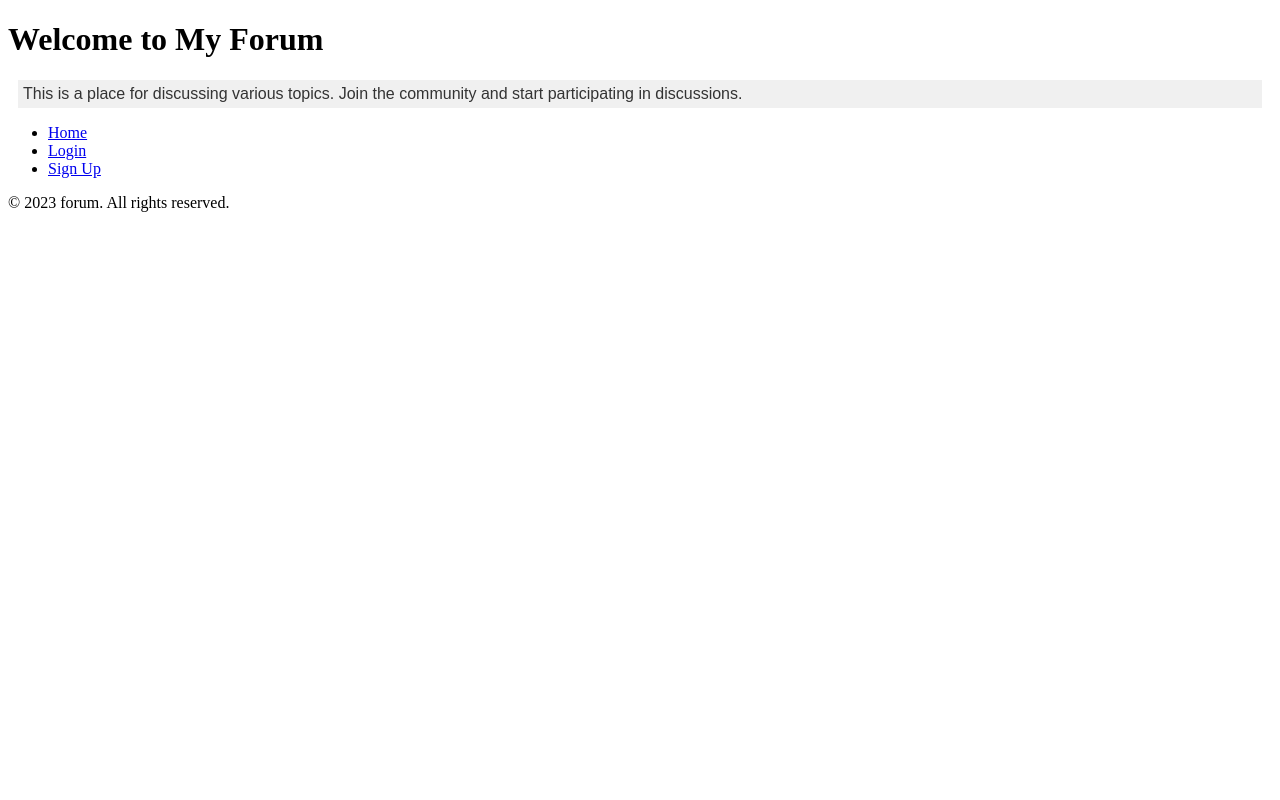
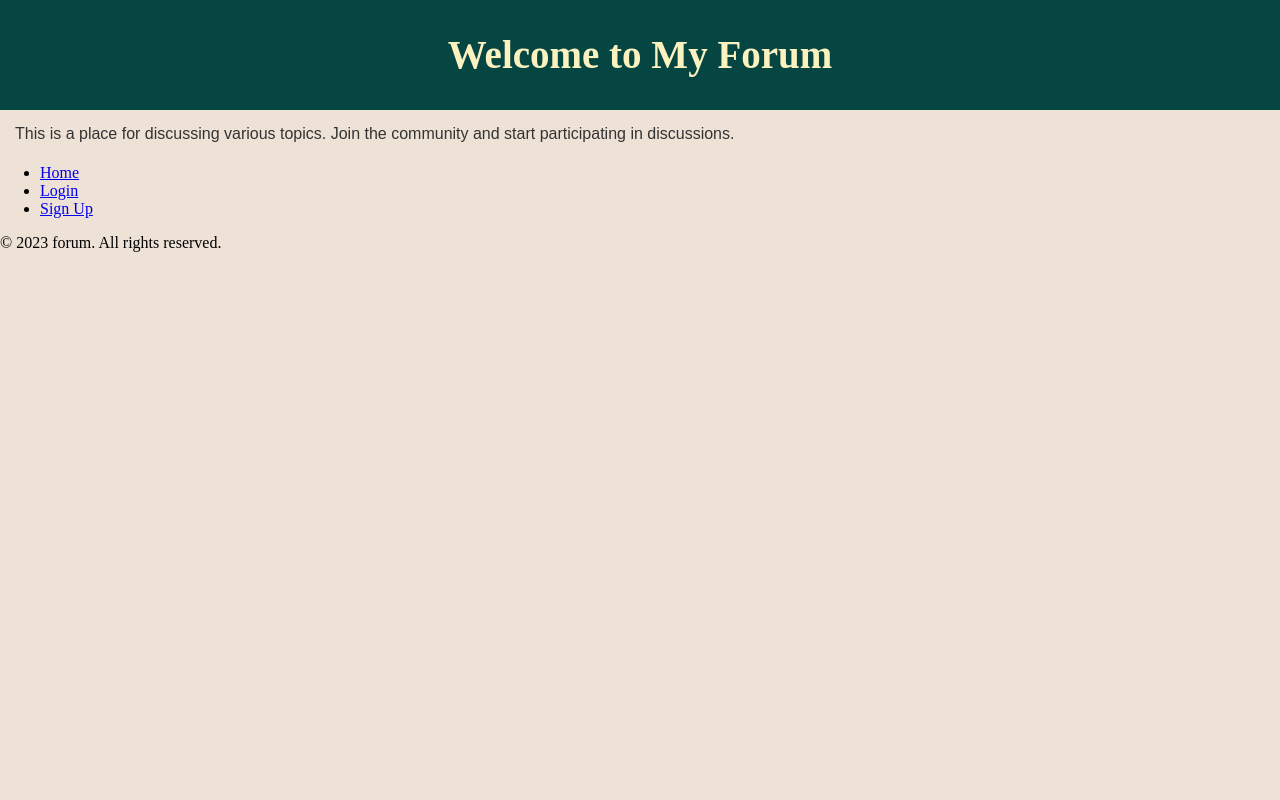
Before and after one commit to MehmetCanOzkuzukiran/Form-Site, a PHP site: page / in a window 1280 px wide. Run offline with PHP 8.4, Linux system fonts and the light colour scheme.

Commit message:
css added main page

```diff
--- a/css/styles.css
+++ b/css/styles.css
@@ -1,8 +1,27 @@
 p {
   color: #333;
-  background-color: #f0f0f0;
   font-family: Arial, sans-serif;
   font-size: 16px;
   margin: 10px;
   padding: 5px;
 }
+* {
+  box-sizing: border-box;
+}
+html{
+  height: 100%;
+}
+body {
+  margin: 0px;
+  padding: 0px;
+  background-color: #eee1d5;
+}
+.main-nav {
+  background-color: #064642;
+  color: #fbf2c0;
+  font-size: 26px;
+  display: flex;
+  align-items: center;
+  justify-content: center;
+  font-weight: normal;
+}
--- a/index.html
+++ b/index.html
@@ -11,7 +11,9 @@
   </head>
 
   <body>
-    <h1>Welcome to My Forum</h1>
+    <nav class="main-nav">
+      <h1 class="brand">Welcome to My Forum</h1>
+    </nav>
     <p>
       This is a place for discussing various topics. Join the community and
       start participating in discussions.<br />
```
